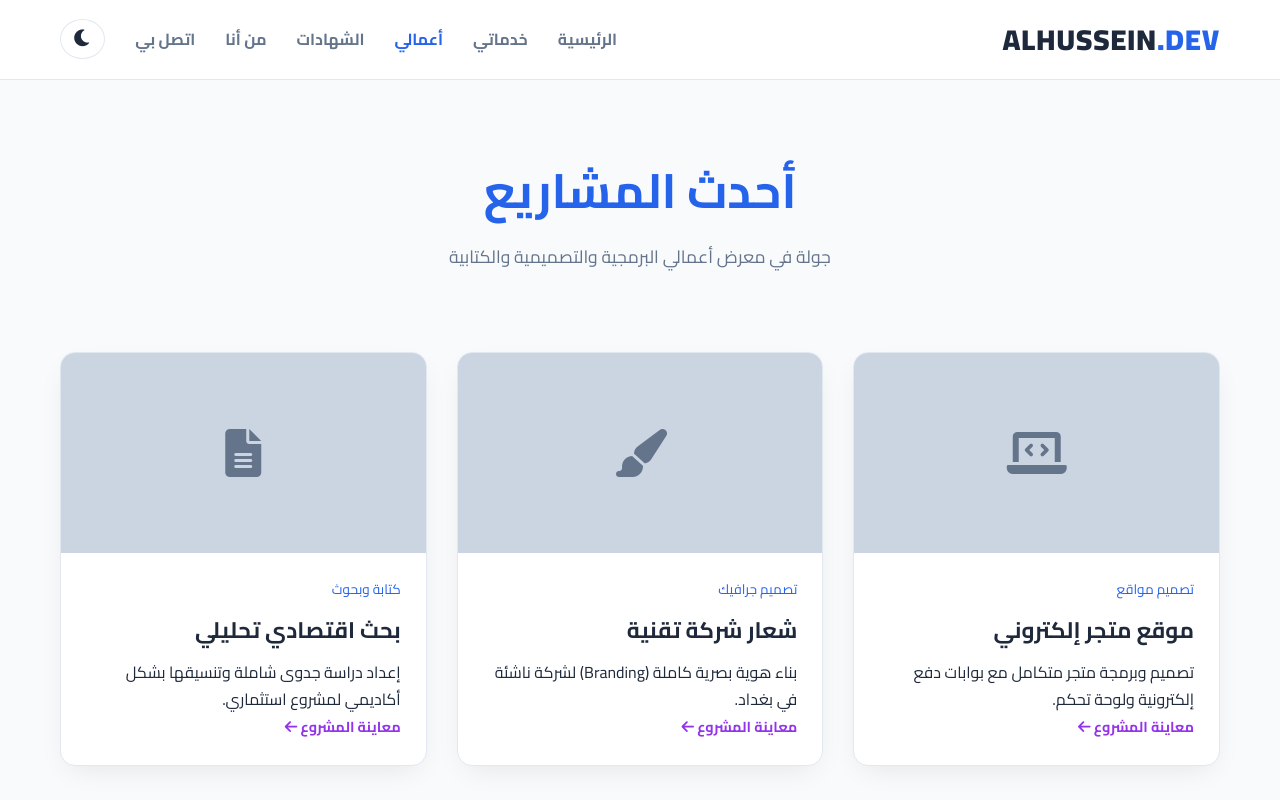
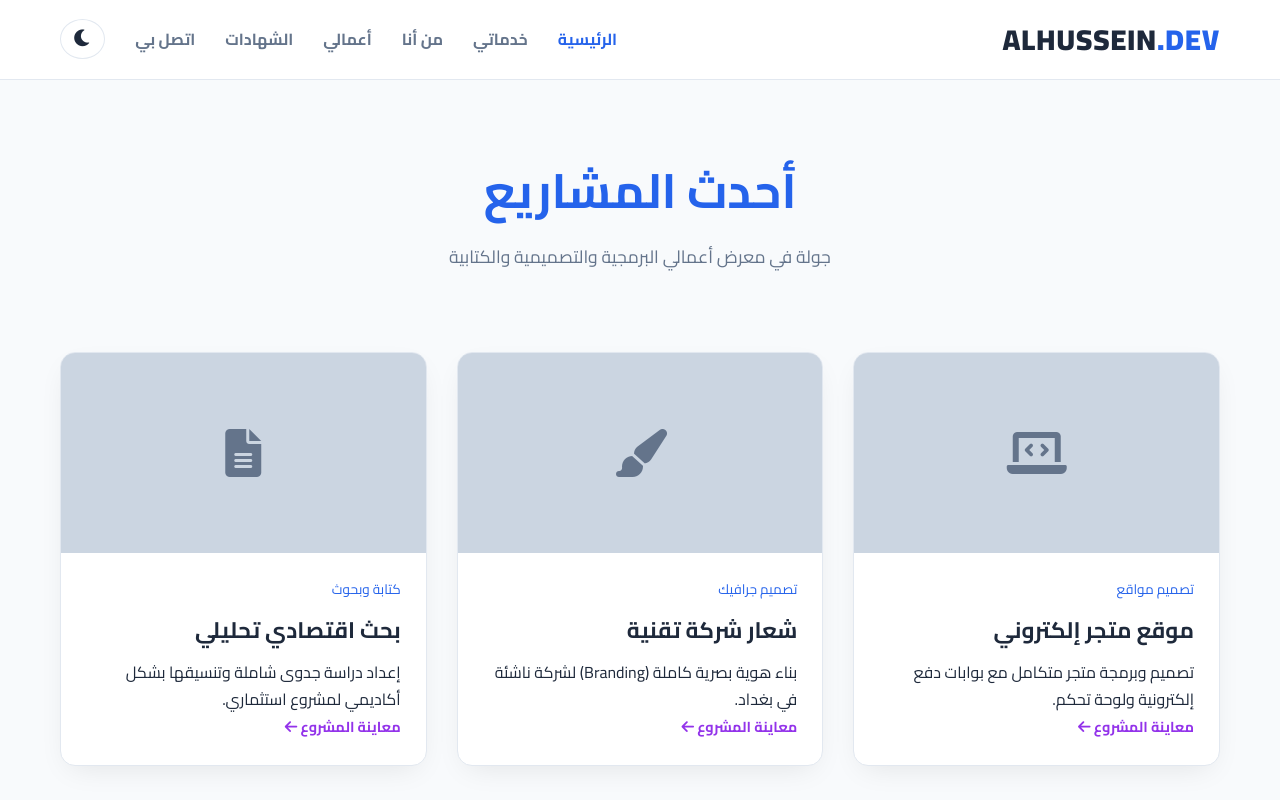
Before and after one commit to hussian01/Alhussien_Portfolio.github.io, a website: page portfolio.html in a window 1280 px wide. Shown: the top 800 px of the page. Drawn offline with Linux system fonts and the light colour scheme.

Commit message:
Update portfolio.html

```diff
--- a/portfolio.html
+++ b/portfolio.html
@@ -14,13 +14,19 @@
     <div class="container">
         <nav>
             <a href="index.html" class="logo">AlHussein<span>.Dev</span></a>
-                <div class="nav-links">
-                    <a href="index.html">الرئيسية</a>
+
+            <button class="menu-toggle" id="menu-toggle">
+                <i class="fas fa-bars"></i>
+            </button>
+
+            <div class="nav-links" id="nav-links">
+                <a href="index.html" class="active">الرئيسية</a>
                 <a href="services.html">خدماتي</a>
-                    <a href="portfolio.html" class="active">أعمالي</a>
+                <a href="about.html">من أنا</a>
+                <a href="portfolio.html">أعمالي</a>
                 <a href="certificates.html">الشهادات</a>
-                    <a href="about.html">من أنا</a>
                 <a href="contact.html">اتصل بي</a>
+
                 <button id="theme-toggle" class="theme-toggle"><i class="fas fa-moon"></i></button>
             </div>
         </nav>
@@ -91,6 +97,6 @@
         </div>
     </footer>
 
-    <script src="js/main.js"></script>
+    <script src="js/main.js" defer></script>
 </body>
 </html>
```
Lines whose indentation alone changed are shown as unchanged.
